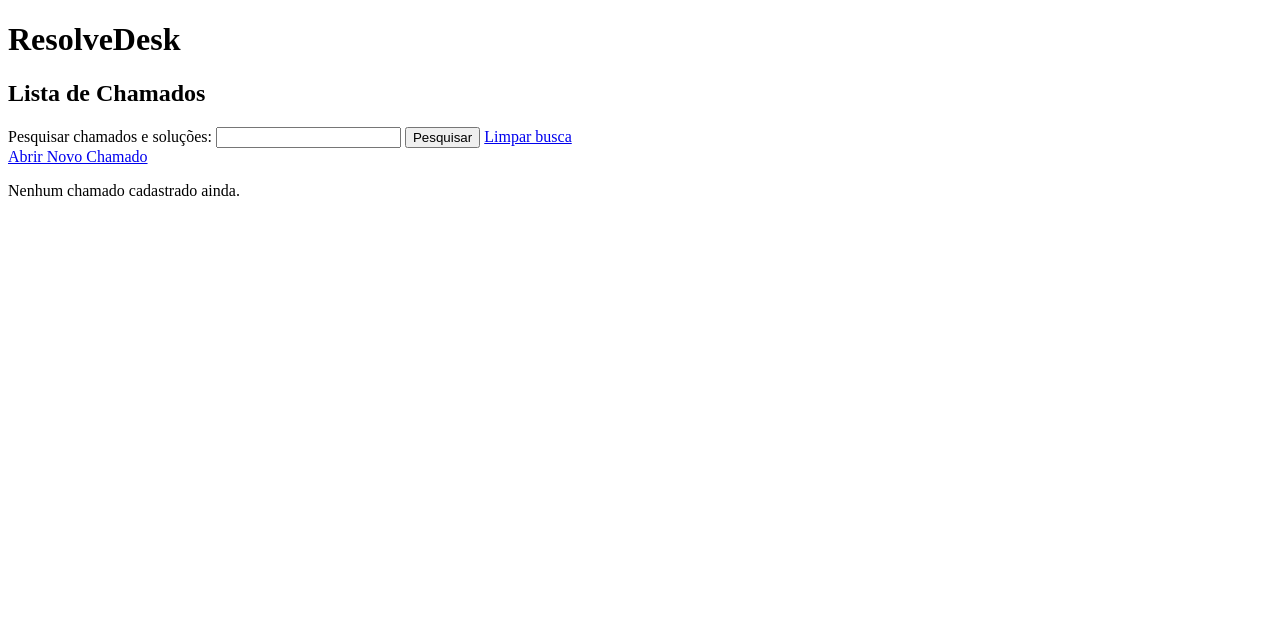
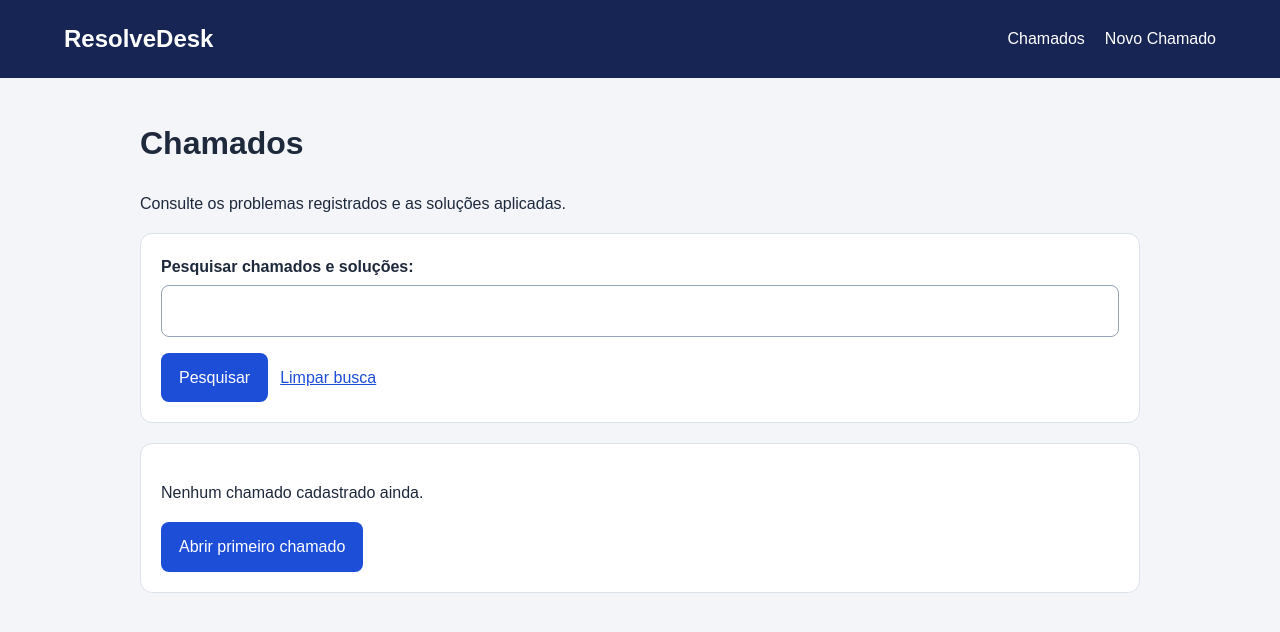
Before and after one commit to JazzyJeff6/resolvedesk, a Django app: page /chamados/ in a window 1280 px wide. Shown: the top 632 px of the page. Run offline with Django 5.2, Linux system fonts and the light colour scheme; data that the repository does not hold is empty.

Commit message:
Padroniza interfacecom template base a css

```diff
--- /dev/null
+++ b/chamados/static/chamados/css/style.css
@@ -0,0 +1,113 @@
+* {
+    box-sizing: boder-box;
+}
+
+body {
+    margin: 0;
+    font-family: Arial, sans-serif;
+    background-color: #f3f5f9;
+    color: #1e293b;
+    line-height: 1.6;
+}
+
+a {
+    color: #1d4ed8;
+}
+
+.cabecalho {
+    background-color: #172554;
+    padding: 20px 5%;
+    display: flex;
+    justify-content: space-between;
+    align-items: center;
+    flex-wrap: wrap;
+    gap: 10px;
+}
+
+.marca {
+    color: white;
+    font-size: 24px;
+    font-weight: bold;
+    text-decoration: none;
+}
+
+.cabecalho nav {
+    display: flex;
+    flex-wrap: wrap;
+    gap: 20px;
+}
+
+.cabecalho nav a {
+    color: white;
+    text-decoration: none;
+}
+
+.cabecalho nav a:hover {
+    text-decoration: underline;
+}
+
+.conteudo {
+    max-width: 1000px;
+    margin: 40px auto;
+    padding: 0 20px;
+}
+
+.card {
+    background-color: white;
+    border: 1px solid #dbe2ea;
+    border-radius: 12px;
+    padding: 20px;
+    margin-bottom: 20px;
+}
+
+label {
+    display: block;
+    margin-bottom: 6px;
+    font-weight: bold;
+}
+
+input, textarea, select {
+    width: 100%;
+    padding: 12px;
+    border: 1px solid #94a3b8;
+    border-radius: 8px;
+    font: inherit;
+}
+
+textarea {
+    min-height: 140px;
+}
+
+button, .botao {
+    display: inline-block;
+    background-color:#1d4ed8;
+    color: white;
+    border: none;
+    border-radius: 8px;
+    padding: 12px 18px;
+    font: inherit;
+    cursor: pointer;
+    text-decoration: none;
+}
+
+button:hover, .botao:hover {
+    background-color: #1e40af;
+}
+
+input:focus-visible, textarea:focus-visible, select:focus-visible,
+button:focus-visible, a:focus-visible{
+    outline: 3px solid #2563eb;
+    outline-offset: 3px;
+}
+
+.acoes {
+    display: flex;
+    flex-wrap: wrap;
+    align-items: center;
+    gap: 12px;
+    margin-top: 16px;
+}
+
+.errorlist {
+    color: #b91c1c;
+}
--- /dev/null
+++ b/chamados/templates/chamados/base.html
@@ -0,0 +1,28 @@
+{% load static %}
+<!DOCTYPE html>
+<html lang="pt-BR">
+<head>
+    <meta charset="UTF-8">
+    <meta name="viewport" content="width=device-width, initial-scale=1.0">
+    <title>{% block title %}ResolveDesk{% endblock %}</title>
+
+    <link rel="stylesheet" href="{% static 'chamados/css/style.css' %}">
+</head>
+<body>
+    <header class="cabecalho">
+        <a class="marca" href="{% url 'listar_chamados' %}">
+            ResolveDesk
+        </a>
+
+        <nav aria-label="Navegação principal">
+            <a href="{% url 'listar_chamados' %}">Chamados</a>
+            <a href="{% url 'novo_chamado' %}">Novo Chamado</a>
+        </nav>
+    </header>
+
+    <main class="conteudo">
+        {% block content %}
+        {% endblock %}
+    </main>
+</body>
+</html>
--- a/chamados/templates/chamados/listar_chamados.html
+++ b/chamados/templates/chamados/listar_chamados.html
@@ -6,8 +6,15 @@
     <title>Chamados | ResolveDesk</title>
 </head>
 <body>
-    <h1>ResolveDesk</h1>
-    <h2>Lista de Chamados</h2>
+    {% extends 'chamados/base.html' %}
+
+    {% block title %}Chamados | ResolveDesk{% endblock %}
+
+    {% block content %}
+    <h1>Chamados</h1>
+    <p>Consulte os problemas registrados e as soluções aplicadas.</p>
+
+    <div class="card">
     <form method="get" action="{% url 'listar_chamados' %}">
         <label for="busca">Pesquisar chamados e soluções:</label>
 
@@ -19,30 +26,47 @@
             placeholder="Ex: impressora ou driver"
         >
 
+        <div class="acoes">
         <button type="submit">Pesquisar</button>
         <a href="{% url 'listar_chamados' %}">Limpar busca</a>
+        </div>
     </form>
-
-    <a href="{% url 'novo_chamado' %}">Abrir Novo Chamado</a>
+    </div>
 
     {% for chamado in chamados %}
-        <article>
-            <h3>
+        <article class="card">
+            <h2>
                 <a href="{% url 'detalhe_chamado' chamado.id %}">
                     {{ chamado.titulo }}
                 </a>
-            </h3>
+            </h2>
+
             <p>{{ chamado.descricao }}</p>
-            <p>Status: {{ chamado.get_status_display }}</p>
-            <a href="{% url 'atualizar_status' chamado.id %}">Alterar Status</a>
+            <p><strong>Status:</strong> {{ chamado.get_status_display }}</p>
             <p>Criado em: {{ chamado.criado_em|date:"d/m/Y H:i" }}</p>
+
+            <div class="acoes">
+                <a class="botao" href="{% url 'detalhe_chamado' chamado.id %}">
+                    Ver detalhes
+                </a>
+
+                <a href="{% url 'atualizar_status' chamado.id %}">
+                    Alterar status
+                </a>
+            </div>
         </article>
     {% empty %}
+        <div class="card">
         {% if busca %}
             <p>Nenhum chamado encontrado para "{{ busca }}".</p>
         {% else %}
             <p>Nenhum chamado cadastrado ainda.</p>
+            <a class="botao" href="{% url 'novo_chamado' %}">
+                Abrir primeiro chamado
+            </a>
         {% endif %}
+        </div>
     {% endfor %}
+    {% endblock %}
 </body>
 </html>
```
Also changed, not shown: chamados/templates/chamados/atualizar_status.html (+20 -8 lines), chamados/templates/chamados/detalhe_chamado.html (+36 -19 lines), chamados/templates/chamados/novo_chamado.html (+20 -8 lines), chamados/templates/chamados/registar_solucao.html (+19 -9 lines).
